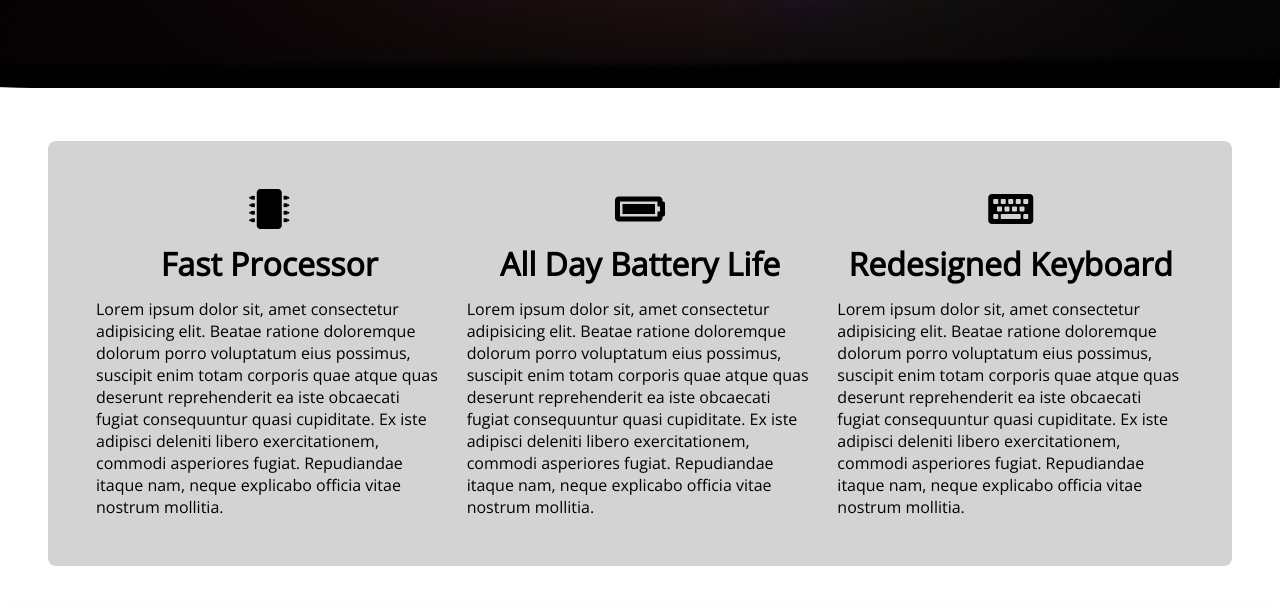
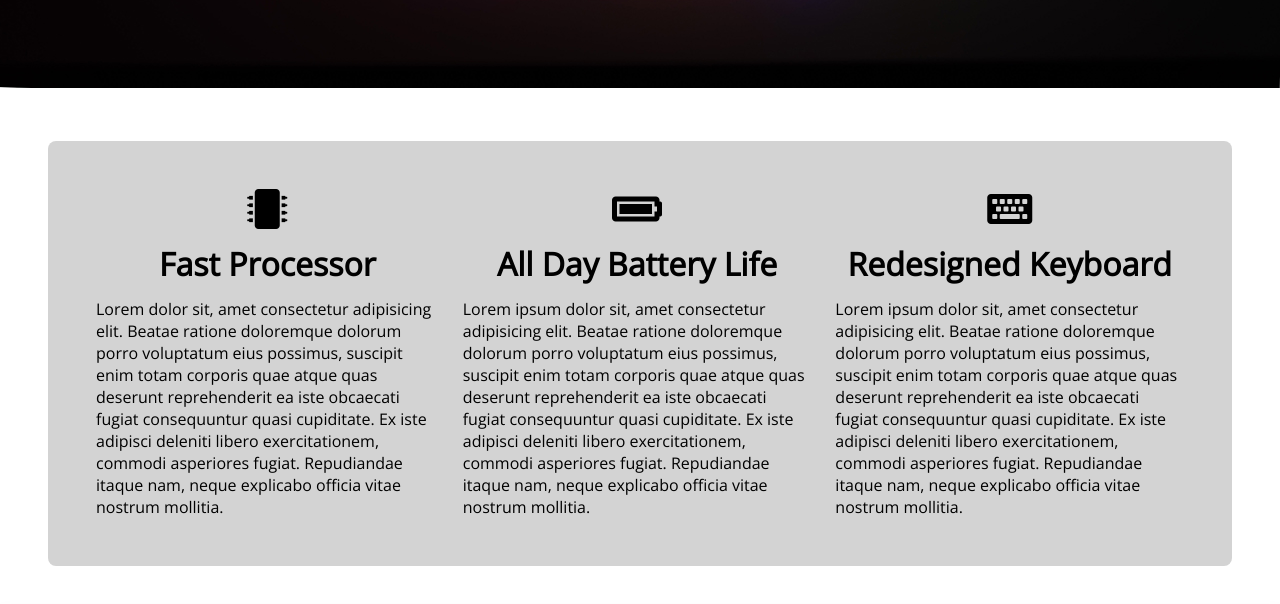
Before and after one commit to trevinshu/product-landing-page, a plain HTML site: page index.html in a window 1280 px wide. Shown: the part 949-1553 px from the top of the page. Drawn offline with nearby package versions, Linux system fonts and the light colour scheme.

Commit message:
update html

```diff
--- a/index.html
+++ b/index.html
@@ -35,7 +35,7 @@
             <article>
                 <i class="fas fa-microchip"></i>
                 <h2>fast processor</h2>
-                <p>Lorem ipsum dolor sit, amet consectetur adipisicing elit. Beatae ratione doloremque dolorum porro
+                <p>Lorem dolor sit, amet consectetur adipisicing elit. Beatae ratione doloremque dolorum porro
                     voluptatum eius possimus, suscipit enim totam corporis quae atque quas deserunt reprehenderit ea
                     iste obcaecati fugiat consequuntur quasi cupiditate. Ex iste adipisci deleniti libero
                     exercitationem, commodi asperiores fugiat. Repudiandae itaque nam, neque explicabo officia vitae
```
